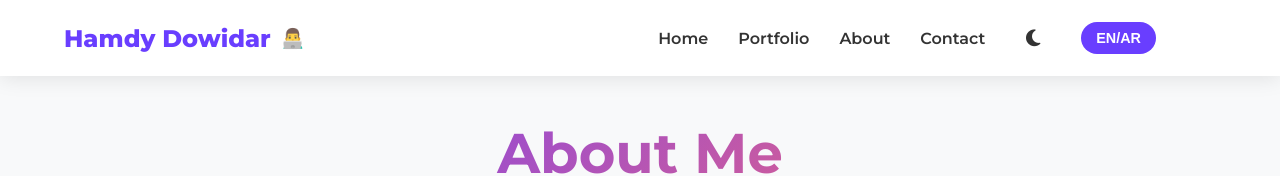
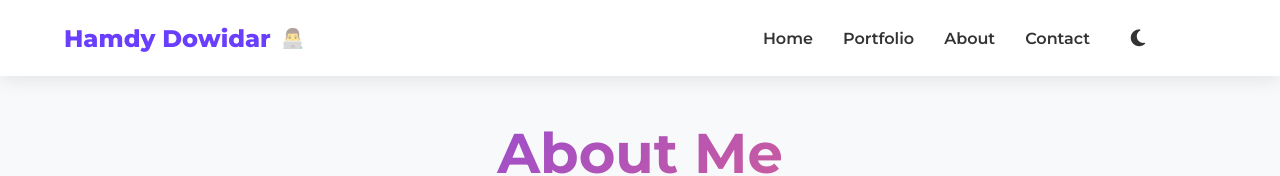
Before and after one commit to dawoodblackgy/protofolio-hamdy-dowidar-IT-Specialist, a plain HTML site: page about.html in a window 1280 px wide. Shown: the top 176 px of the page. Drawn offline with Linux system fonts and the light colour scheme.

Commit message:
Update about.html

```diff
--- a/about.html
+++ b/about.html
@@ -632,7 +632,6 @@
             <a href="about.html" class="nav-link">About</a>
             <a href="contact.html" class="nav-link">Contact</a>
             <button id="darkModeToggle" title="Dark Mode"><i class="fas fa-moon"></i></button>
-            <button id="languageToggle" title="Toggle Language"><span>EN/AR</span></button>
             <div class="header-buttons">
 
             </div>
@@ -1219,4 +1218,5 @@
         setTimeout(typeWriter, 1000);
     </script>
 </body>
+
 </html>
```
